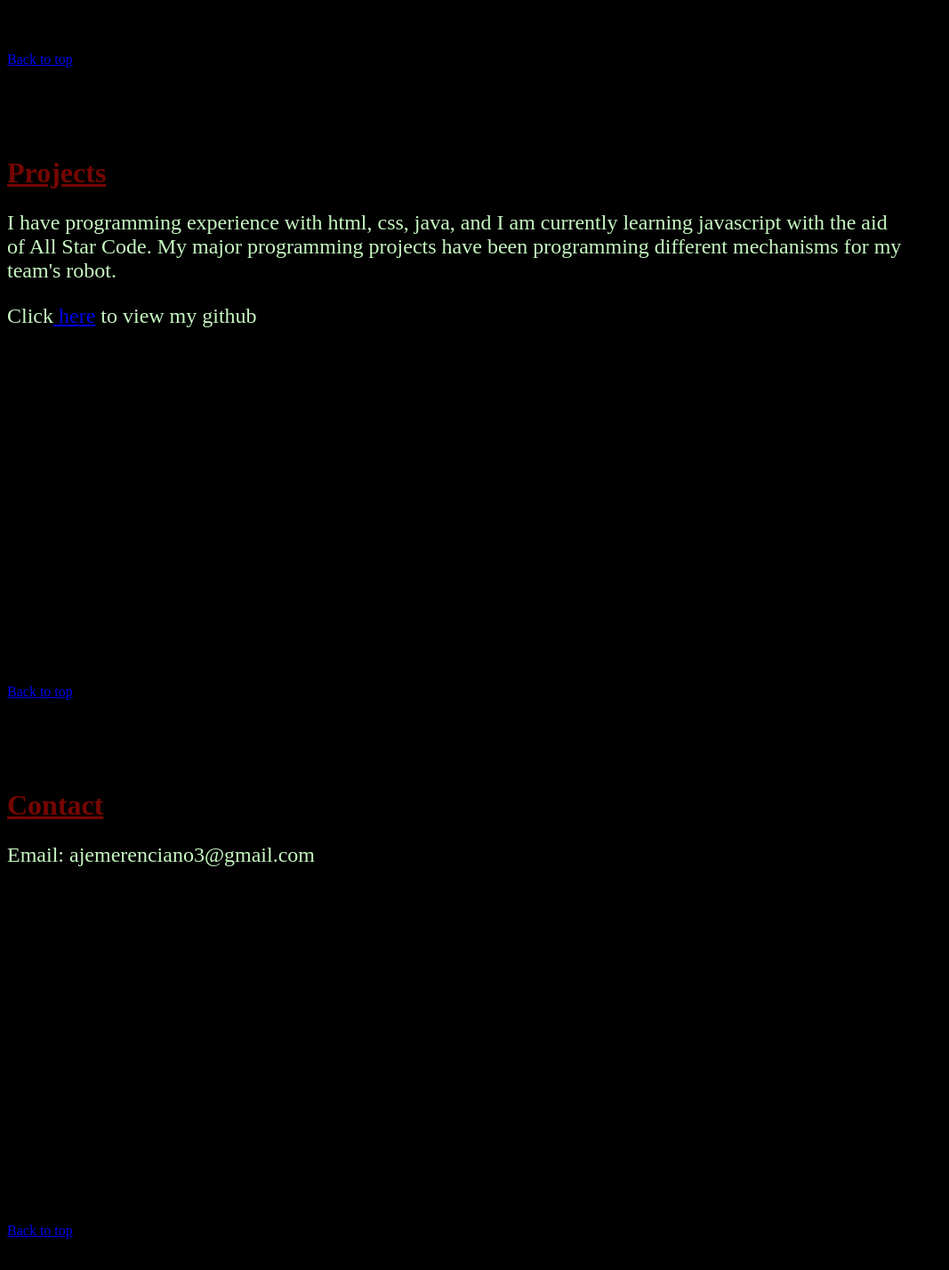
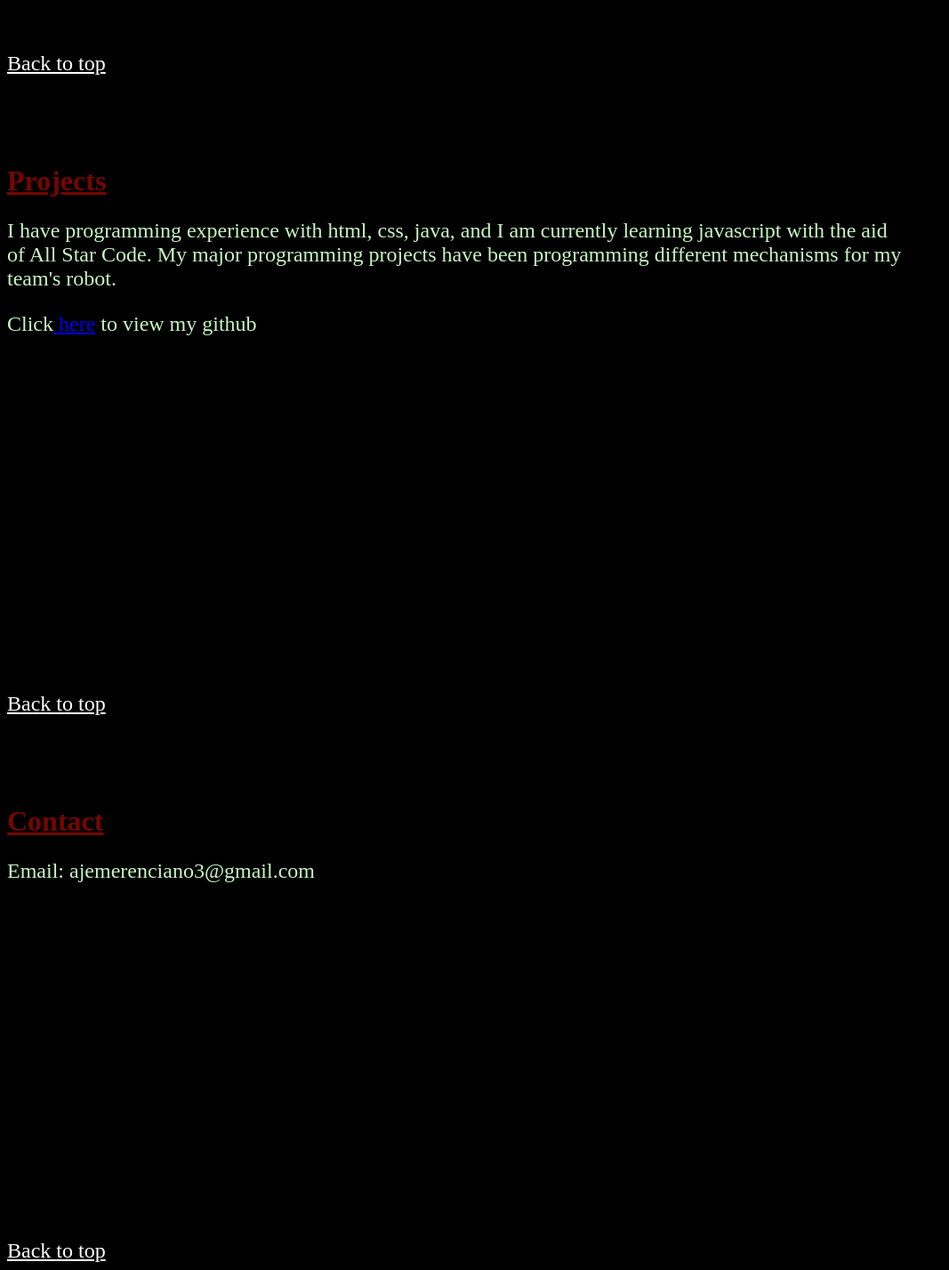
Before and after one commit to Unimportant22/PersonalWebsite, a plain HTML site: page index.html in a window 1280 px wide. Shown: the part 1154-2582 px from the top of the page at 89% size, without its empty margins (0-1067 px from the left). Before the commit the page ends 2555 px from the top, so only its background shows below. Drawn offline with Linux system fonts and the light colour scheme.

Commit message:
Now to refine

```diff
--- a/index.html
+++ b/index.html
@@ -9,7 +9,7 @@
     <title>Aaron Emerenciano's Website</title>
 </head>
 <body>
-   <div id="Navigation">
+   <div id="navigation">
         <a href="#first">Home</a>
         <a href="#second">About</a>
         <a href="#third">Projects</a>
@@ -27,7 +27,7 @@
            <h1>About Me</h1>
            <p>My name is Aaron Emerenciano, though you might have gleaned that from the title of my website. I am a high school student at the Frederick Douglass Academy and the programming captain of my robotics team, the Harlem Knights.</p>
        </div>
-       <a href="#first">Back to top</a>
+       <a class="ah" href="#navigation">Back to top</a>
 
        <div class="content" id="third">
            <h1>Projects</h1>
@@ -36,14 +36,14 @@
            <p>Click<a href="https://github.com/Unimportant22"> here</a> to view my github</p>
        </div>
 
-       <a href="#first">Back to top</a>
+       <a class="ah" href="#navigation">Back to top</a>
 
        <div class="content" id="fourth">
            <h1>Contact</h1>
            <p>Email: ajemerenciano3@gmail.com</p>
        </div>
 
-       <a href="#first">Back to top</a>
+       <a class="ah" href="#navigaton">Back to top</a>
 
    </div>
 </body>
--- a/style.css
+++ b/style.css
@@ -3,7 +3,7 @@ body{
     color: white;
 }
 
-#Navigation{
+#navigation{
     background-color: #171885;
     display: flex;
     justify-content: space-between;
@@ -26,3 +26,8 @@ h1{
     text-decoration: underline;
     color: #750602;
 }
+
+.ah{
+    font-size: 150%;
+    color: white;
+}
```
